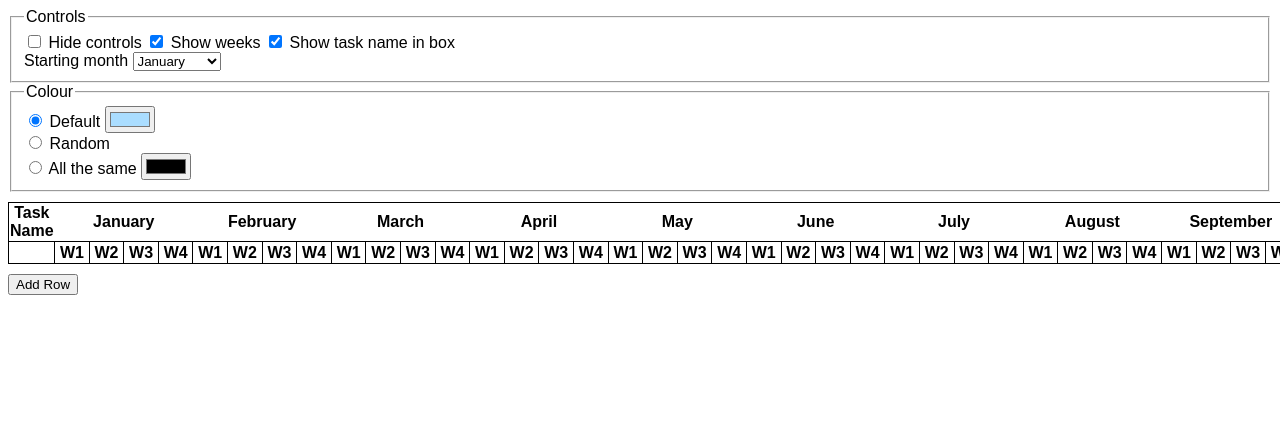
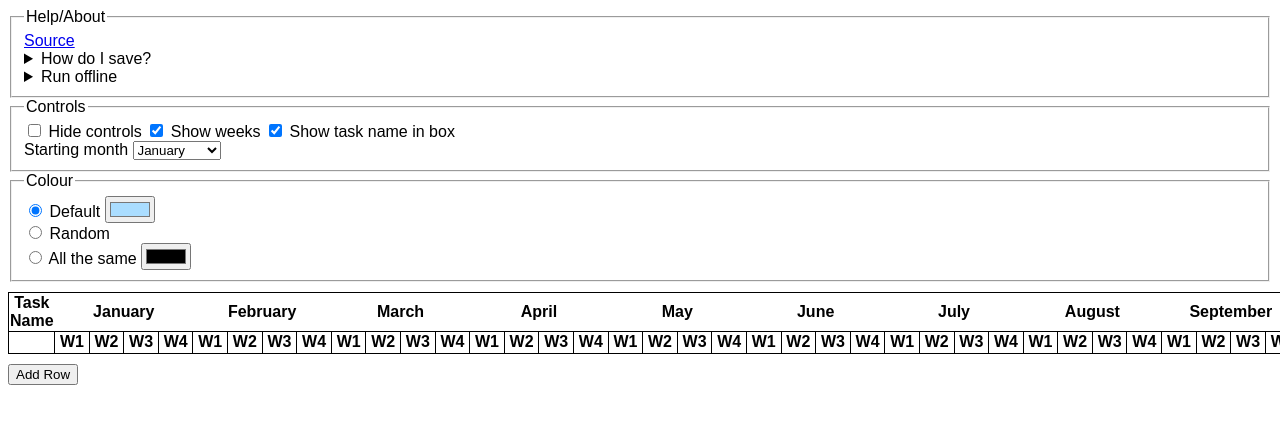
Before and after one commit to rhydb/gantt, a plain HTML site: page index.html in a window 1280 px wide. Shown: the top 424 px of the page. Drawn offline with Linux system fonts and the light colour scheme.

Commit message:
add help about notes

```diff
--- a/index.html
+++ b/index.html
@@ -8,6 +8,19 @@
     <link rel="stylesheet" href="style.css">
 </head>
 <body>
+
+    <fieldset>
+        <legend>Help&sol;About</legend>
+        <a href="https://github.com/rhydb/gantt">Source</a>
+        <details>
+            <summary>How do I save?</summary>
+            The chart is automatically stored to the URL. This means you can save the URL as a bookmark, as a link, or paste it somewhere, and you can load the chart again. The data is never sent anywhere and is stored only in this URL.
+        </details>
+        <details>
+            <summary>Run offline</summary>
+            This page is fully client-side which means you can save the page (CTRL-S) and use it offline.
+        </details>
+    </fieldset
 
     <form>
         <fieldset>
```
